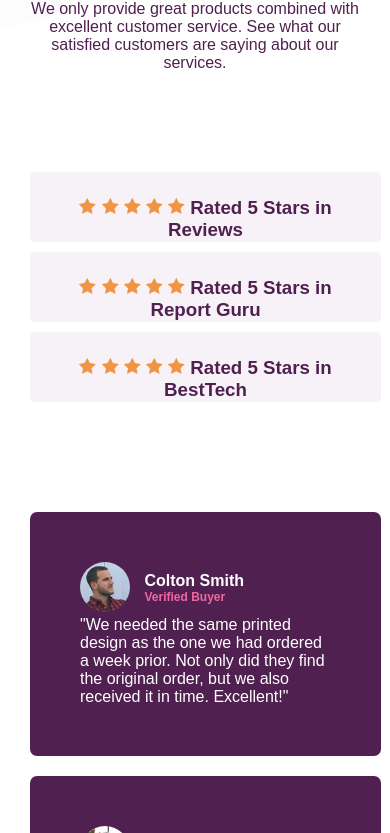
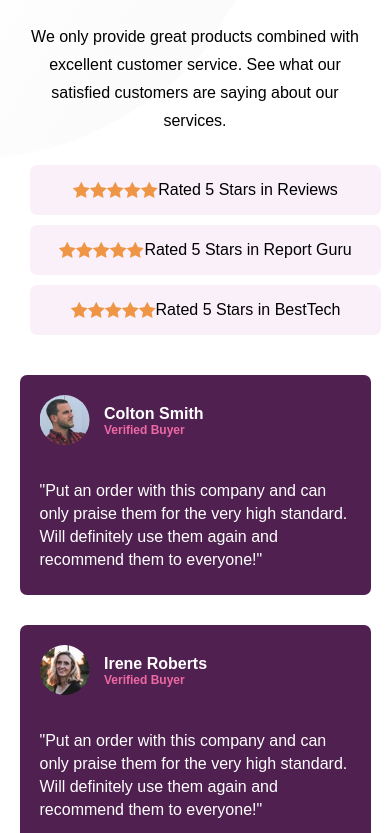
Before and after one commit to hassan-qureshii/Social-Proof-Section-Master, a plain HTML site: page index.html in a window 390 px wide. Shown: the part 205-1038 px from the top of the page. Drawn offline with Linux system fonts and the light colour scheme; files whose address does not match are found by name.

Commit message:
first commit

```diff
--- a/index.html
+++ b/index.html
@@ -19,80 +19,91 @@
   <body>
 
 <header>
+    <div class="text">
       <div class="paragraph">
         <h1>10,000+ of our users love our products.</h1>
 
         <p>We only provide great products combined with excellent customer service.
         See what our satisfied customers are saying about our services.</p>
         </div>
+    </div>
 
     <div class="images">
-      <div class="column1">
-       <h3>
-        <img src="file:///C:/Users/Itcomplex/Desktop/FrontEnd%20Mentor%20projects%20of%20html%20&%20css/social-proof-section-master/images/icon-star.svg">
-        <img src="file:///C:/Users/Itcomplex/Desktop/FrontEnd%20Mentor%20projects%20of%20html%20&%20css/social-proof-section-master/images/icon-star.svg">
-        <img src="file:///C:/Users/Itcomplex/Desktop/FrontEnd%20Mentor%20projects%20of%20html%20&%20css/social-proof-section-master/images/icon-star.svg">
-        <img src="file:///C:/Users/Itcomplex/Desktop/FrontEnd%20Mentor%20projects%20of%20html%20&%20css/social-proof-section-master/images/icon-star.svg">
-        <img src="file:///C:/Users/Itcomplex/Desktop/FrontEnd%20Mentor%20projects%20of%20html%20&%20css/social-proof-section-master/images/icon-star.svg">
-        Rated 5 Stars in Reviews
-       </h3>
+      <div class="column">
+        <img src="icon-star.svg" alt="star">
+        <img src="icon-star.svg" alt="star">
+        <img src="icon-star.svg" alt="star">
+        <img src="icon-star.svg" alt="star">
+        <img src="icon-star.svg" alt="star">
+        <span>Rated 5 Stars in Reviews</span>
       </div>
 
-      <div class="column2">
-        <h3>
-          <img src="file:///C:/Users/Itcomplex/Desktop/FrontEnd%20Mentor%20projects%20of%20html%20&%20css/social-proof-section-master/images/icon-star.svg">
-          <img src="file:///C:/Users/Itcomplex/Desktop/FrontEnd%20Mentor%20projects%20of%20html%20&%20css/social-proof-section-master/images/icon-star.svg">
-          <img src="file:///C:/Users/Itcomplex/Desktop/FrontEnd%20Mentor%20projects%20of%20html%20&%20css/social-proof-section-master/images/icon-star.svg">
-          <img src="file:///C:/Users/Itcomplex/Desktop/FrontEnd%20Mentor%20projects%20of%20html%20&%20css/social-proof-section-master/images/icon-star.svg">
-          <img src="file:///C:/Users/Itcomplex/Desktop/FrontEnd%20Mentor%20projects%20of%20html%20&%20css/social-proof-section-master/images/icon-star.svg">
-          Rated 5 Stars in Report Guru
-        </h3>
+      <div class="column">
+        <img src="icon-star.svg" alt="star">
+        <img src="icon-star.svg" alt="star">
+        <img src="icon-star.svg" alt="star">
+        <img src="icon-star.svg" alt="star">
+        <img src="icon-star.svg" alt="star">
+        <span>Rated 5 Stars in Report Guru</span>
       </div>
 
-      <div class="column3">
-        <h3>
-          <img src="file:///C:/Users/Itcomplex/Desktop/FrontEnd%20Mentor%20projects%20of%20html%20&%20css/social-proof-section-master/images/icon-star.svg">
-          <img src="file:///C:/Users/Itcomplex/Desktop/FrontEnd%20Mentor%20projects%20of%20html%20&%20css/social-proof-section-master/images/icon-star.svg">
-          <img src="file:///C:/Users/Itcomplex/Desktop/FrontEnd%20Mentor%20projects%20of%20html%20&%20css/social-proof-section-master/images/icon-star.svg">
-          <img src="file:///C:/Users/Itcomplex/Desktop/FrontEnd%20Mentor%20projects%20of%20html%20&%20css/social-proof-section-master/images/icon-star.svg">
-          <img src="file:///C:/Users/Itcomplex/Desktop/FrontEnd%20Mentor%20projects%20of%20html%20&%20css/social-proof-section-master/images/icon-star.svg">
-          Rated 5 Stars in BestTech
-         </h3>
+      <div class="column">
+        <img src="icon-star.svg" alt="star">
+        <img src="icon-star.svg" alt="star">
+        <img src="icon-star.svg" alt="star">
+        <img src="icon-star.svg" alt="star">
+        <img src="icon-star.svg" alt="star">
+        <span>Rated 5 Stars in BestTech</span>
       </div>
-
     </div>
 </header>
 
     <section>
-      <div class="container1">
-         <img src="C:\Users\Itcomplex\Desktop\FrontEnd Mentor projects of html & css\social-proof-section-master\images\image-colton.jpg">
+      <div class="container">
+        <div class="image-container">
+          <img src="image-colton.jpg" alt="colton">
           <div class="profile">
           <h3>Colton Smith</h3>
           <h5>Verified Buyer</h5>
           </div>
-          <p>"We needed the same printed design as the one we had ordered a week prior.
-          Not only did they find the original order, but we also received it in time.
-          Excellent!"</p>
         </div>
 
-      <div class="container2">
-        <img src="C:\Users\Itcomplex\Desktop\FrontEnd Mentor projects of html & css\social-proof-section-master\images\image-irene.jpg">
+        <div class="container-par">
+           <p>"Put an order with this company and can only praise them for the very high
+           standard. Will definitely use them again and recommend them to everyone!"</p>
+        </div>
+    </div>
+
+
+
+      <div class="container">
+        <div class="image-container">
+          <img src="image-irene.jpg" alt="Irene">
           <div class="profile">
           <h3>Irene Roberts</h3>
           <h5>Verified Buyer</h5>
           </div>
-          <p>"Customer service is always excellent and very quick turn around. Completely
-            delighted with the simplicity of the purchase and the speed of delivery."</p>
         </div>
 
-      <div class="container3">
-          <img src="C:\Users\Itcomplex\Desktop\FrontEnd Mentor projects of html & css\social-proof-section-master\images\image-anne.jpg">
+        <div class="container-par">
+           <p>"Put an order with this company and can only praise them for the very high
+           standard. Will definitely use them again and recommend them to everyone!"</p>
+        </div>
+    </div>
+
+      <div class="container">
+        <div class="image-container">
+          <img src="image-anne.jpg" alt="ane">
           <div class="profile">
           <h3>Anne Wallace</h3>
           <h5>Verified Buyer</h5>
           </div>
+        </div>
+
+        <div class="container-par">
            <p>"Put an order with this company and can only praise them for the very high
            standard. Will definitely use them again and recommend them to everyone!"</p>
+        </div>
     </div>
 
   </section>
--- a/styles.css
+++ b/styles.css
@@ -6,97 +6,68 @@
 }
 
 body{
-    background:url('file:///C:/Users/Itcomplex/Desktop/FrontEnd%20Mentor%20projects%20of%20html%20&%20css/social-proof-section-master/images/bg-pattern-top-desktop.svg');
+    height:100vh;
+    background:url('bg-pattern-top-desktop.svg');
     background-repeat: no-repeat;
     background-color: hsl(0, 0%, 100%);
 }
 
-.paragraph{
-    width:50%;
-    padding:40px 0px 0px 100px;
-    color: hsl(300, 43%, 22%);
+header{
+    margin:70px 0px;
+    align-items: center;
+    display: flex;
+    justify-content:space-around;
+    flex-wrap:wrap;
+}
+
+.text{
+    width:35%;
 }
 
 .paragraph h1{
-    font-size:40px;
-    padding:0px 170px 10px 0px;
-
+    font-family:cursive,sans-serif;
+    width:400px;
+    color: hsl(300, 43%, 22%);
+    font-size:50px;
+    padding-bottom:20px;
 }
 
 .paragraph p{
-    padding:20px 150px 0px 0px;
-
+    line-height:28px;
+    font-size:18px;
 }
 
 .images{
-    width:50%;
-    padding:60px;
+    width:35%;
 }
 
-.column1{
-    margin:10px 40px;
-    border-radius:5px;
-    width:390px;
-    padding:10px;
-    background-color: hsl(300, 24%, 96%);
-    color: hsl(300, 43%, 22%);
+.column{
+    border-radius:7px;
+    width:400px;
+    background-color:rgba(224, 161, 224, 0.162);
+    display: flex;
+    align-items: center;
+    justify-content:center;
+    height:50px;
 }
 
-.column2{
-    margin:10px 80px;
-    border-radius:5px;
-    width:390px;
-    padding:10px;
-    background-color: hsl(300, 24%, 96%);
-    color: hsl(300, 43%, 22%);
+.column:nth-child(1){
+    margin:0px 10px;
 }
 
-.column3{
-    margin:10px 120px;
-    border-radius:5px;
-    width:390px;
-    padding:10px;
-    background-color: hsl(300, 24%, 96%);
-    color: hsl(300, 43%, 22%);
+.column:nth-child(2){
+    margin:10px 30px;
 }
 
-header{
-    display: flex;
+.column:nth-child(3){
+    margin:0px 50px;
 }
 
-.container1{
-    margin:10px 10px 0px 100px;
-    border-radius: 7px;
-    padding:30px;
-    background-color: hsl(300, 43%, 22%);
-    color:white;
-    width:28%;
-    height:220px;
-}
-
-.container2{
-    margin:30px 10px 0px 10px ;
-    border-radius: 7px;
-    padding:30px;
-    background-color: hsl(300, 43%, 22%);
-    color:white;
-    width:28%;
-    height:220px;
-}
-
-.container3{
-    margin:50px 10px 0px 10px;
-    border-radius: 7px;
-    padding:30px;
-    background-color: hsl(300, 43%, 22%);
-    color:white;
-    width:28%;
-    height:220px;
-}
-
+/* section */
 section{
-    margin-top: 50px;
     display:flex;
+    justify-content:space-evenly;
+    flex-wrap:wrap;
 }
 
 section img{
@@ -113,214 +84,163 @@ section h5{
     color:hsl(333, 80%, 67%);
 }
 
+.container{
+    border-radius:7px;
+    padding:20px;
+    background-color: hsl(300, 43%, 22%);
+    color:white;
+    width:30%;
+    height:250px;
+}
+
+.container:nth-child(2){
+    margin:30px 0px;
+}
+
+.container:nth-child(3){
+    margin:50px 0px;
+}
+
 .profile{
     display:inline-block;
     vertical-align: top;
     padding:10px 0px 10px 10px;
 }
 
-/* MEDIA QUERIES OF DESKTOP SCREEN */
-@media(max-width:1240px){
-    .paragraph{
-        padding:40px 0px 0px 60px;
+.container-par{
+    padding:30px 0px;
+}
+
+.container-par p{
+    line-height:23px;
+}
+
+/* Media Queries of 1200px */
+@media(max-width:1200px){
+header{
+    margin: 50px 0px;
+}
+
+/* section */
+.container{
+    width:32%;
+    height: 240px;
+}
+}
+
+/* Media Queries of 1023 */
+@media(max-width:1023px){
+.text{
+    width:45%;
 }
 
 .paragraph h1{
-        padding:0px 100px 10px 0px;
+    font-size:40px;
 }
 
 .paragraph p{
-        padding:20px 0px 20px 0px;
+    font-size:16px;
 }
 
 .images{
-        width:50%;
-        padding:60px 20px 60px 20px;
-    }
-    .column1{
-        margin:10px 25px;
+    width:45%;
 }
 
-    .column2{
-        margin:10px 50px;
+.column{
+    width:350px;
 }
 
-    .column3{
-        margin:10px 75px;
-    }
-
-    .container1{
-        margin:10px 10px 0px 60px;
-    }
-
-    .container2{
-        margin:30px 10px 0px 10px ;
-    }
-
-    .container3{
-        margin:50px 10px 0px 10px;
+/* section */
+.container{
+    width:45%;
 }
 }
 
+/* Media Queries of  790px */
+@media(max-width:790px){
+header{
+    margin:40px 0px;
+    align-items: center;
+    display: flex;
+    justify-content:space-around;
+    flex-wrap:wrap;
+}
 
-/* MEDIA QUERIES OF TABLET SCREEN */
-@media(max-width:991px){
-    .paragraph{
-        text-align: center;
+.text{
     width:100%;
-        padding:40px 0px;
 }
 
 .paragraph h1{
-        font-size:50px;
-        padding:10px 180px;
 
+    text-align:center;
+    font-family:cursive,sans-serif;
+    width:100%;
+    color: hsl(300, 43%, 22%);
+    padding:20px 50px;
 }
+
 .paragraph p{
-        padding:10px 100px;
+    text-align:center;
+    padding:10px 30px;;
+    font-size:16px;
+    margin-bottom:20px;
 }
 
 .images{
     width:100%;
-        padding:40px 0px;
 }
 
-    .column1{
-        text-align: center;
-        margin:10px 100px;
-        width:80%;
-        height:70px;
-        padding:25px;
+.column{
+    display:flex;
+    justify-content:center;
+    width:90%;
 }
 
-    .column2{
-        text-align: center;
-        margin:10px 100px;
-        width:80%;
-        height:70px;
-        padding:25px;
+.column:nth-child(1){
+    margin:0px 30px;
 }
 
-    .column3{
-        text-align: center;
-        margin:10px 100px;
-        width:80%;
-        height:70px;
-        padding:25px;
+.column:nth-child(2){
+    margin:10px 30px;
 }
 
-    header{
-       flex-direction: column;
+.column:nth-child(3){
+    margin:0px 30px;
 }
 
-    .container1{
-        margin:10px 100px;
-        padding:50px;
-        width:80%;
-        height:auto;
-    }
-
-    .container2{
-        margin:10px 100px;
-        padding:50px;
-        width:80%;
-        height:auto;
-    }
-
-    .container3{
-        margin:10px 100px;
-        padding:50px;
-        width:80%;
-        height:auto;
-    }
-
+/* section */
 section{
-        flex-direction: column;
-        margin-bottom: 50px;
-    }
-
+    display:flex;
+    justify-content:space-evenly;
+    flex-wrap:wrap;
 }
 
 
-/* MEDIA QUERIES OF MOBILE SCREEN */
-@media(max-width:767px){
-    body{
-    background:url('file:///C:/Users/Itcomplex/Desktop/FrontEnd%20Mentor%20projects%20of%20html%20&%20css/social-proof-section-master/images/bg-pattern-top-mobile.svg');
-    background-repeat: no-repeat;
+.container{
+    border-radius:7px;
+    padding:20px;
+    background-color: hsl(300, 43%, 22%);
+    color:white;
+    width:90%;
+    height:220px;
 }
 
-    .paragraph{
-        text-align: center;
-        width:100%;
-        padding:40px 0px;
+.container:nth-child(2){
+    margin:30px 0px;
 }
 
+.container:nth-child(3){
+    margin:0px 0px;
+}
+}
+
+/* Media Queries of 450px */
+@media(max-width:450px){
 .paragraph h1{
-        font-size:40px;
-        padding:10px 40px;
+    padding:20px 30px;
+}
 
-    }
 .paragraph p{
     padding:10px 20px;
 }
-
-    .images{
-        width:100%;
-        padding:40px 0px;
 }
-
-    .column1{
-        text-align: center;
-        margin:10px 30px;
-        width:90%;
-        height:70px;
-        padding:25px;
-    }
-
-    .column2{
-        text-align: center;
-        margin:10px 30px;
-        width:90%;
-        height:70px;
-        padding:25px;
-    }
-
-    .column3{
-        text-align: center;
-        margin:10px 30px;
-        width:90%;
-        height:70px;
-        padding:25px;
-    }
-
-    header{
-       flex-direction: column;
-    }
-
-    .container1{
-        margin:10px 30px;
-        padding:50px;
-        width:90%;
-        height:auto;
-    }
-
-    .container2{
-        margin:10px 30px;
-        padding:50px;
-        width:90%;
-        height:auto;
-    }
-
-    .container3{
-        margin:10px 30px;
-        padding:50px;
-        width:90%;
-        height:auto;
-    }
-
-    section{
-        flex-direction: column;
-        margin-bottom: 50px;
-    }
-
-}
```
Also changed, not shown: bg-pattern-top-desktop.svg (renamed from images/bg-pattern-top-desktop.svg), bg-pattern-top-mobile.svg (renamed from images/bg-pattern-top-mobile.svg), design/desktop-design.jpg, icon-star.svg (renamed from images/icon-star.svg), image-anne.jpg (renamed from images/image-anne.jpg), image-colton.jpg (renamed from images/image-colton.jpg), image-irene.jpg (renamed from images/image-irene.jpg), images/bg-pattern-bottom-desktop.svg (deleted), images/bg-pattern-bottom-mobile.svg (deleted), images/favicon-32x32.png (deleted), 4 other files. Lines whose indentation alone changed are shown as unchanged.
